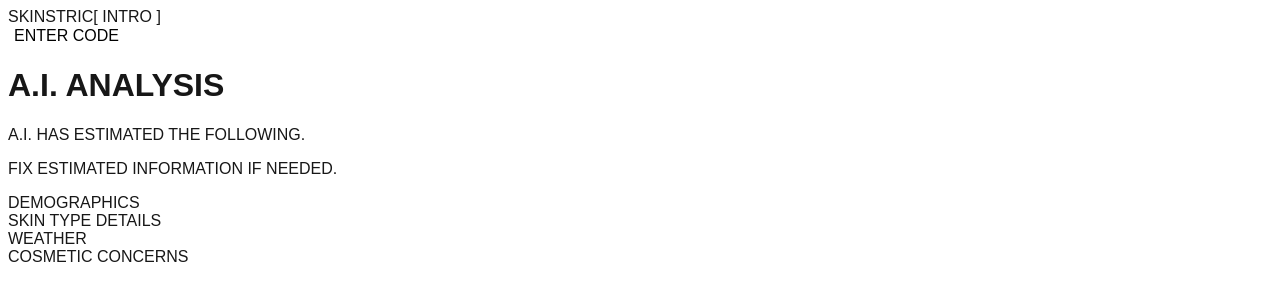
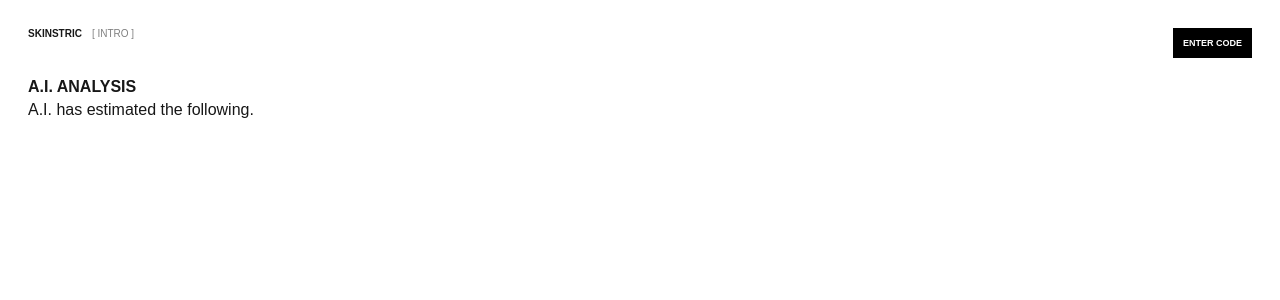
Before and after one commit to KamalRaghe/Skinstric, a Next.js app: page /select in a window 1280 px wide. Shown: the top 300 px of the page. Built offline with nearby package versions, Linux system fonts and the light colour scheme.

Commit message:
first commit

```diff
--- a/app/select/page.js
+++ b/app/select/page.js
@@ -1,48 +1,44 @@
-"use client";
+export default function select(){
+    return(
+        <div>
+           <div style={{
+                display: "flex",
+                justifyContent: "space-between",
+                padding: "20px",
+                fontSize: "10px",
+                background: "white"
+                }}>
+                <div>
+                <span style={{ fontWeight: "bold" }}>SKINSTRIC</span>
+                <span style={{ color: "grey", marginLeft: "10px" }}>[ INTRO ]</span>
+                </div>
 
-export default function Page() {
-  return (
-    <div className="page">
-
-      {/* HEADER */}
-      <div className="header">
-        <div className="header-left">
-          <span className="logo">SKINSTRIC</span>
-          <span className="intro">[ INTRO ]</span>
+                <button style={{
+                background: "black",
+                color: "white",
+                padding: "10px",
+                fontSize: "9px",
+                fontWeight: "bold",
+                border: "none"
+                }}>
+                ENTER CODE
+                </button>
+            </div>
+            <div style={{
+                fontWeight:"bold",
+                width:"150px",
+                margin:"0 20px",
+                paddingRight:"30px"
+                }} >
+                    A.I. ANALYSIS
+            </div>
+            <div style={{
+                width:"450px",
+                margin:"5px 20px",
+                paddingRight:"30px"
+                }} >
+                    A.I. has estimated the following.
+            </div>
         </div>
-        <button className="code-btn">ENTER CODE</button>
-      </div>
-
-      <div className="main">
-
-        {/* LEFT */}
-        <div className="left">
-          <h1>A.I. ANALYSIS</h1>
-          <p>A.I. HAS ESTIMATED THE FOLLOWING.</p>
-          <p>FIX ESTIMATED INFORMATION IF NEEDED.</p>
-        </div>
-
-        {/* DIAMONDS */}
-        <div className="diamond-area">
-
-          <div className="diamond top">
-            <span>DEMOGRAPHICS</span>
-          </div>
-
-          <div className="diamond right">
-            <span>SKIN TYPE DETAILS</span>
-          </div>
-
-          <div className="diamond bottom">
-            <span>WEATHER</span>
-          </div>
-
-          <div className="diamond left-d">
-            <span>COSMETIC CONCERNS</span>
-          </div>
-
-        </div>
-      </div>
-    </div>
-  );
+    )
 }
```
